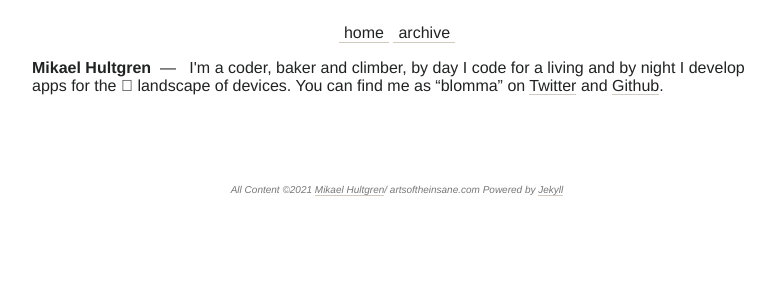
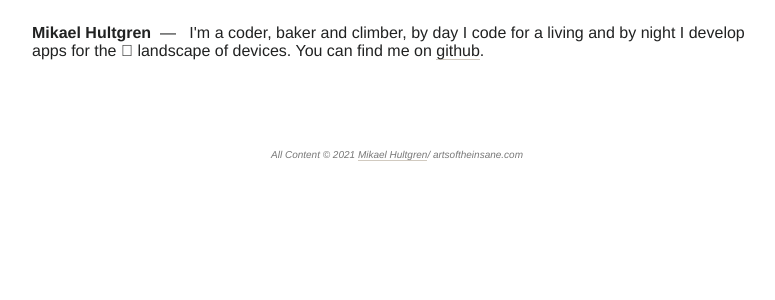
Before and after one commit to blomma/www.artsoftheinsane.com, a Jekyll site: the page built from index.html, in a window 1280 px wide. Shown: the top 300 px of the page, without its empty margins (243-1018 px from the left). Built offline with Jekyll 4.4.1, drawn with Linux system fonts in a browser that asks for light colours; the list of posts is cut into pages by our own code.

Commit message:
Simplify

```diff
--- a/_layouts/default.html
+++ b/_layouts/default.html
@@ -20,20 +20,13 @@
             <div class="container">
                 <div class="row justify-content-center">
                     <div class="col-8">
-                        <nav>
-                            <ul class="nav-center">
-                                <li><a href="/">home</a></li>
-                                <li><a href="/archive">archive</a></li>
-                            </ul>
-                        </nav>
                         <p>
                             <strong>Mikael Hultgren</strong
                             >&nbsp;&nbsp;—&nbsp;&nbsp; I'm a coder, baker and
                             climber, by day I code for a living and by night I
                             develop apps for the  landscape of devices. You can
-                            find me as “blomma” on
-                            <a href="http://twitter.com/blomma">Twitter</a> and
-                            <a href="https://github.com/blomma/">Github</a>.
+                            find me on
+                            <a href="https://github.com/blomma/">github</a>.
                         </p>
                     </div>
                 </div>
@@ -48,15 +41,13 @@
                     <div class="col-8">
                         <p>
                             <small
-                                >All Content &copy;<script
-                                    type="text/javascript"
-                                >
+                                >All Content &copy;
+                                <script type="text/javascript">
                                     document.write(new Date().getFullYear());
                                 </script>
                                 <a href="mailto:blomma@gmail.com"
                                     >Mikael Hultgren</a
-                                >/ artsoftheinsane.com Powered by
-                                <a href="http://jekyllrb.com">Jekyll</a>
+                                >/ artsoftheinsane.com
                             </small>
                         </p>
                     </div>
```
